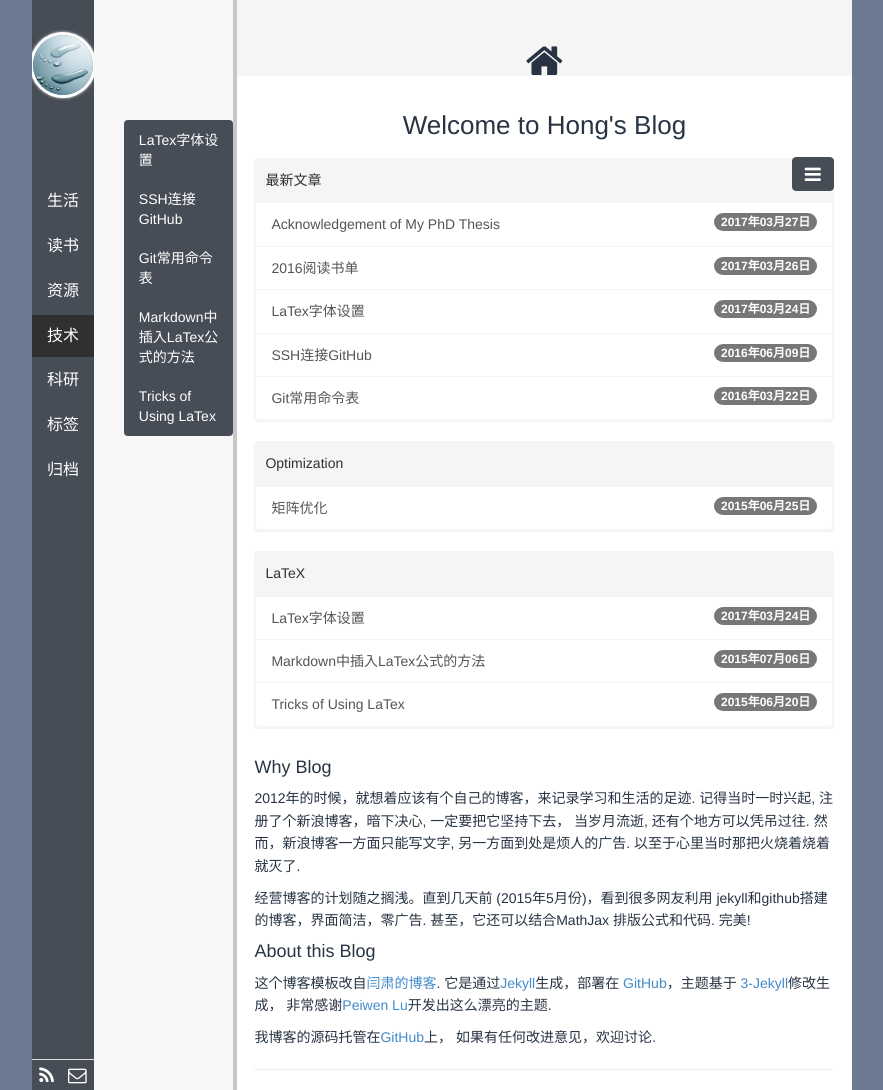
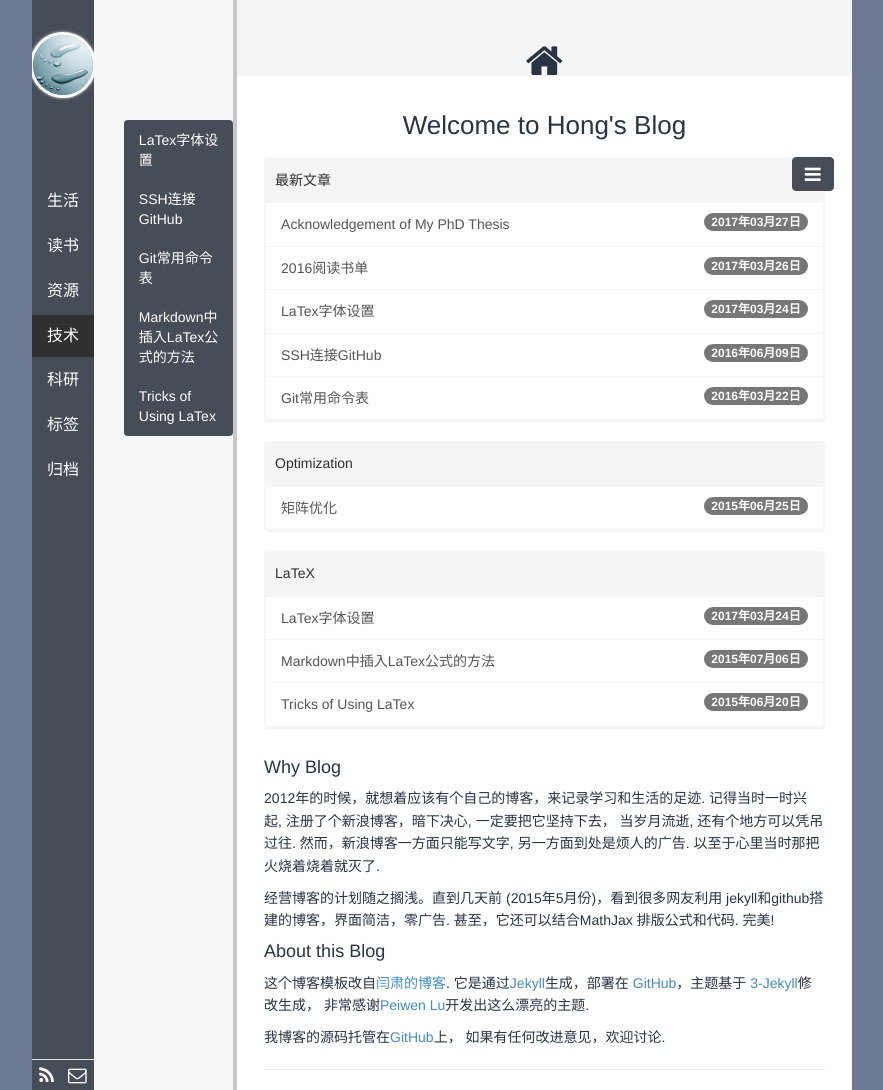
Before and after one commit to polyHong/polyHong.github.io, a Jekyll site: the page built from index.html, in a window 1280 px wide. Shown: the whole page, without its empty margins (198-1081 px from the left). Built offline with Jekyll 4.4.1, drawn with Linux system fonts in a browser that asks for light colours; Markdown is read by kramdown in place of the engine named in the settings; the list of posts is cut into pages by our own code; comment, search, counter and statistics services are not loaded.

```diff
--- a/public/css/base.css
+++ b/public/css/base.css
@@ -116,7 +116,7 @@
 /*  padding-left: 30px;
   padding-right: 30px;
 */
-  padding: 0 5% 0 5%;
+  padding: 0 6.5% 0 6.5%;
   color: #283444;
   line-height: 1.6;
 }
```
